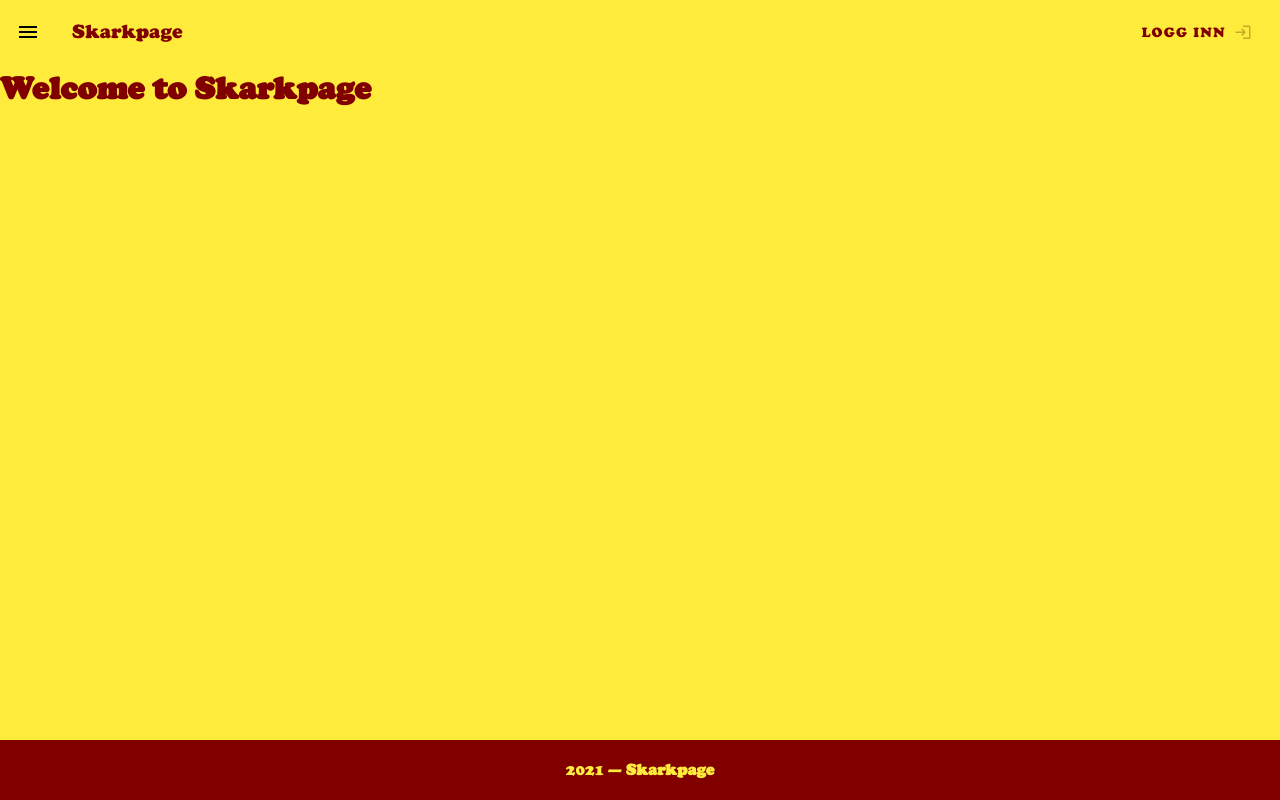
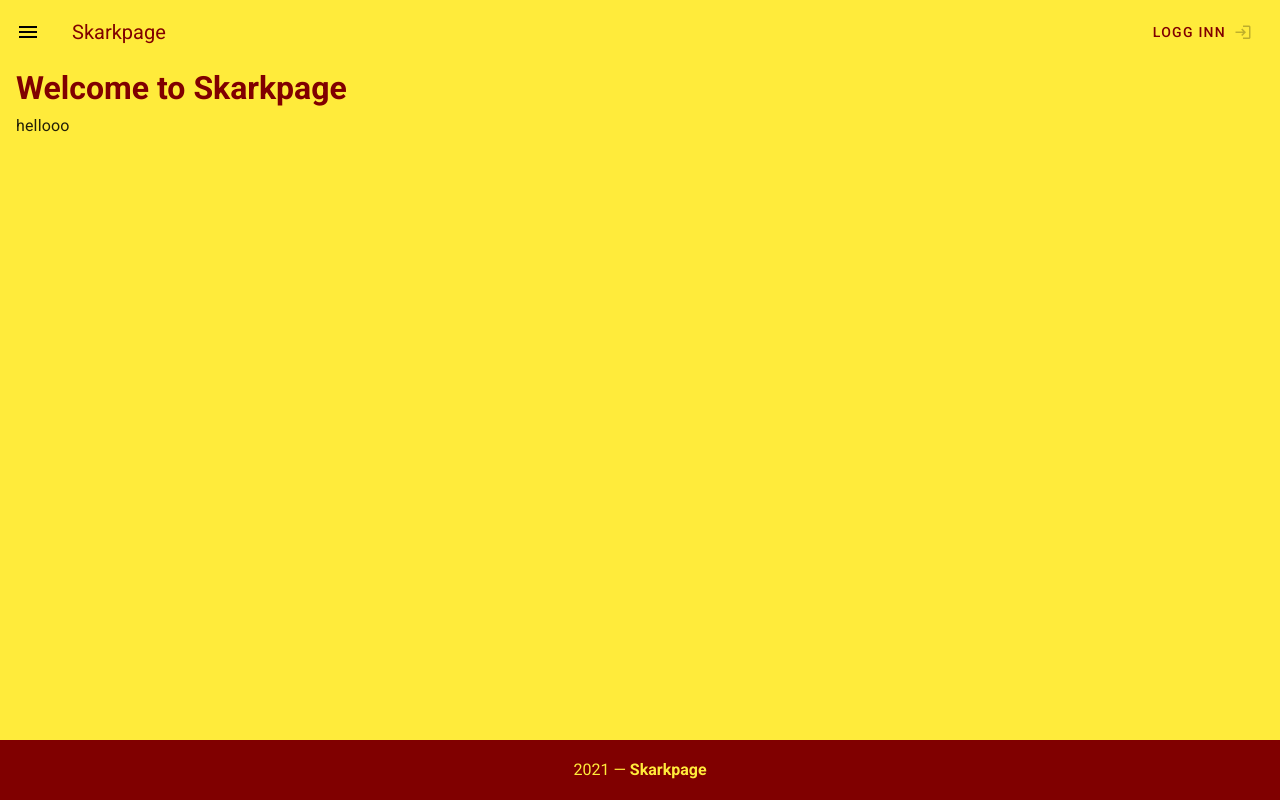
Before and after one commit to Skarkolainen/Skarkpage, a Vue app: page /Skarkpage in a window 1280 px wide. Built offline with nearby package versions, Linux system fonts and the light colour scheme.

Commit message:
litt styling og satt opp variables.scss med default font til cooperBlack

```diff
--- a/src/App.vue
+++ b/src/App.vue
@@ -2,7 +2,8 @@
   <v-app>
     <navbar></navbar>
     <v-main class="primary">
-      <router-view></router-view>
+      <!-- class: m for margin, x for x-retning( left og right), b for bottom, 4 for strength -->
+      <router-view class="mx-4 mb-4"></router-view>
     </v-main>
     <v-footer></v-footer>
 
@@ -27,14 +28,5 @@ export default {
 </script>
 
 <style>
-@font-face {
-  font-family: "CooperBlack";
-  src: local("CooperBlack"),
-   url(./assets/fonts/CooperBlackRegular.ttf) format("truetype");
-}
-#app {
-  font-family: 'CooperBlack';
- /* background-color: yellow;*/
-}
 
 </style>
--- a/src/components/content/carousel.vue
+++ b/src/components/content/carousel.vue
@@ -1,6 +1,6 @@
 <template>
     <div style="padding: 5%">
-      <VueSlickCarousel :arrows="true" :dots="false" :vertical="true" autoplay :autoplaySpeed='1000' :rows='3'>
+      <VueSlickCarousel :arrows="true" :dots="false" :vertical="true" autoplay :autoplaySpeed='1000' :rows='2'>
         <div><img src="https://via.placeholder.com/150" alt="" /></div>
         <div><img src="https://via.placeholder.com/150" alt="" /></div>
         <div><img src="https://via.placeholder.com/150" alt="" /></div>
--- a/src/components/layout/Navbar.vue
+++ b/src/components/layout/Navbar.vue
@@ -1,6 +1,8 @@
 
 <template>
   <nav>
+
+    <!-- TOP NAVBAR -->
     <v-app-bar flat app class="primary">
       <v-app-bar-nav-icon
         class="black--text"
@@ -19,6 +21,7 @@
       </v-btn>
     </v-app-bar>
 
+    <!-- VENSTRE NAVDRAWER -->
     <v-navigation-drawer app v-model="drawer" class="secondary primary--text">
       <v-list>
         <v-list-item v-for="link in links" :key="link.text" router :to="link.route">
--- a/src/pages/skarkpage/Skarkpage.vue
+++ b/src/pages/skarkpage/Skarkpage.vue
@@ -1,6 +1,13 @@
 <template>
   <div class="skarkpage">
-    <h1 class="secondary--text">Welcome to Skarkpage</h1>
+    <h1 class="heading secondary--text">Welcome to Skarkpage</h1>
+    <h2 class="subtitle-1">hellooo</h2>
+
+
+
+
+
+
     <div v-if="false">
       <p class="red white--text">
         Lorem ipsum dolor sit amet consectetur, adipisicing elit. Ullam,
@@ -35,7 +42,6 @@
         <span> email me</span>
       </v-btn>
     </div>
-    <br /><br /><br />
 
     <div v-if="false">
       <carousel :autoplay="true" style="width: 20%">
--- /dev/null
+++ b/src/scss/variables.scss
@@ -0,0 +1,11 @@
+
+
+@font-face {
+    font-family: "CooperBlack";
+    src: local("CooperBlack"),
+     url(~@/assets/fonts/CooperBlackRegular.ttf) format("truetype");
+  }
+
+$body-font-family: "CooperBlack" !important;
+$heading-font-family: $body-font-family;
+//$font-size-root: 72px;
```
